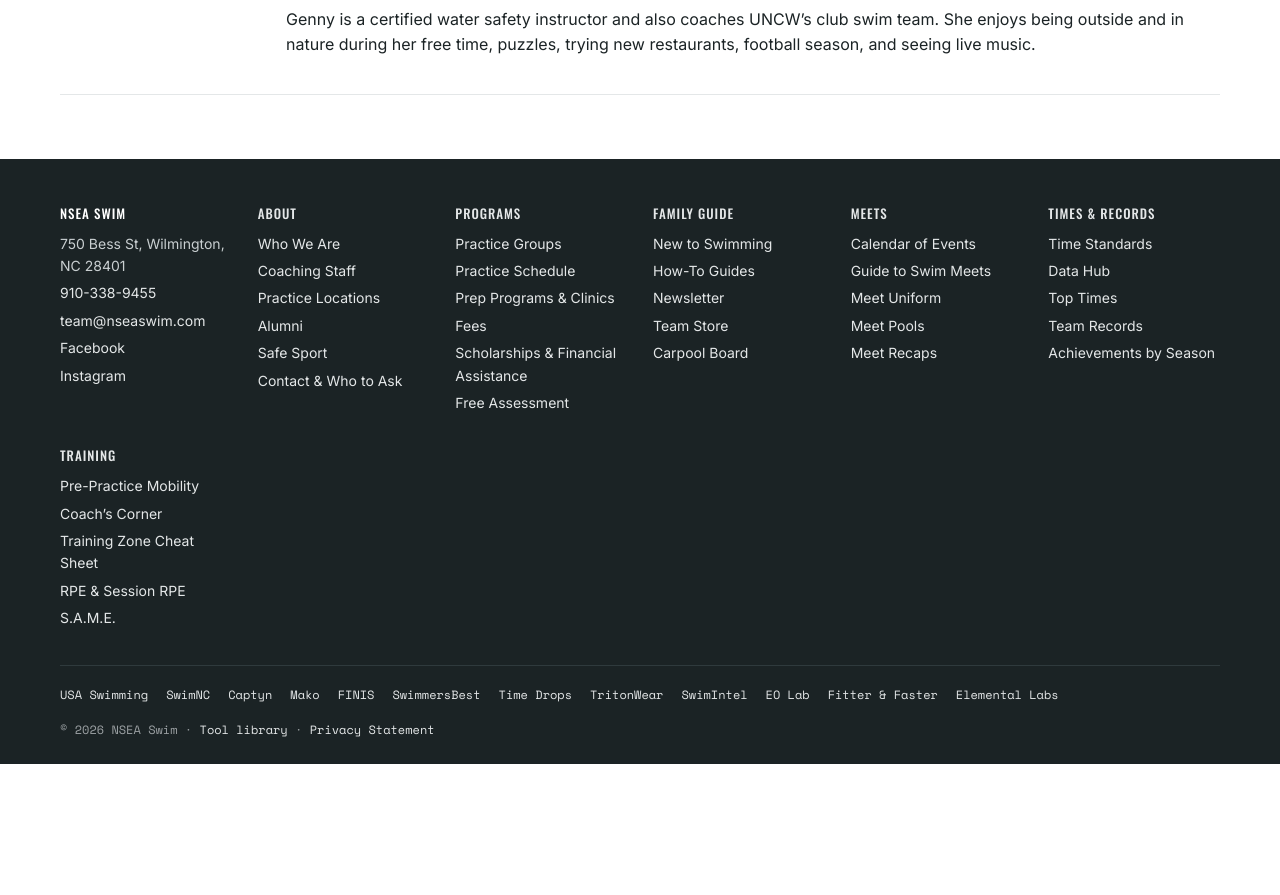
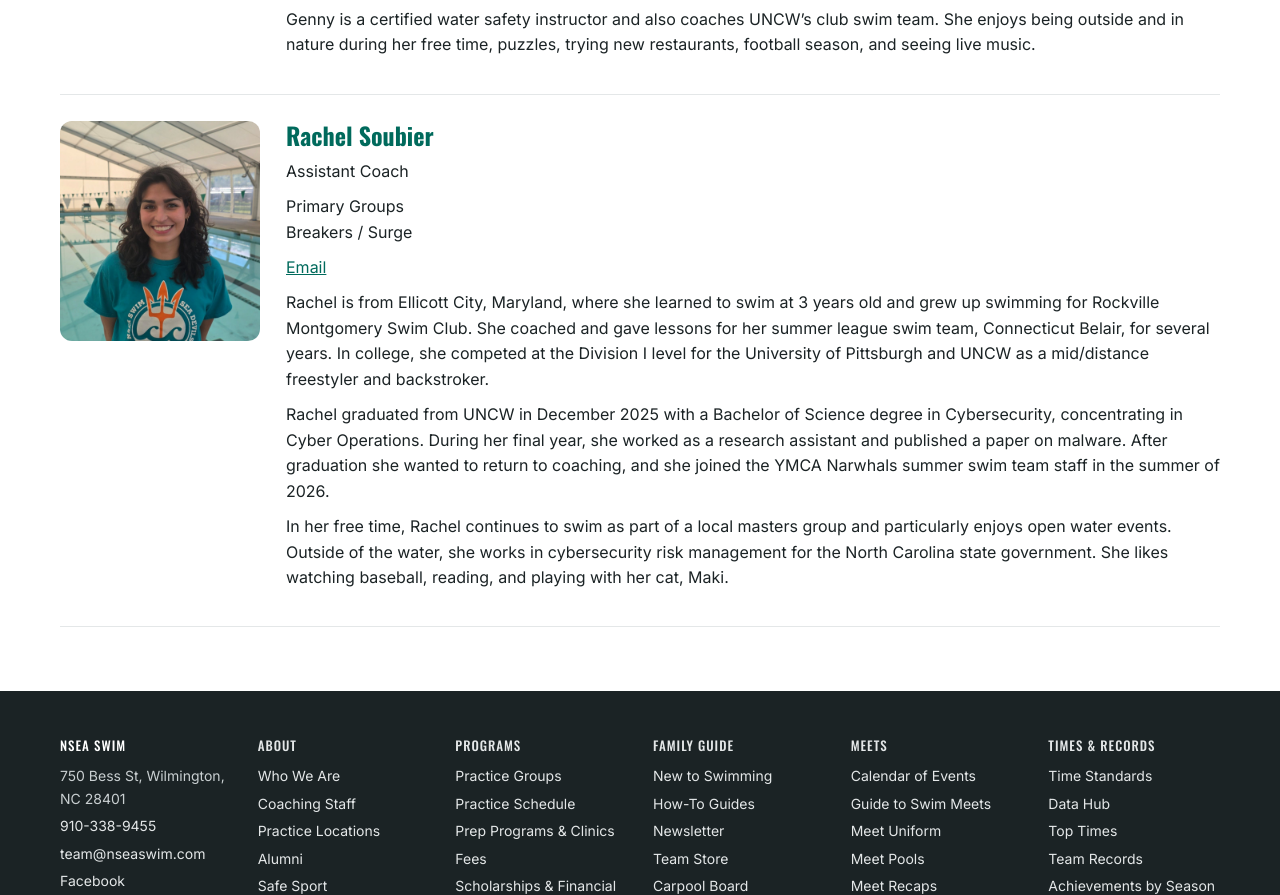
Before and after one commit to jpmerchant/nsea-site, an Astro site: page /about/coaching-staff in a window 1280 px wide. Shown: the part 2620-3515 px from the top of the page. Before the commit the page ends 3384 px from the top, so only its background shows below. Built offline with nearby package versions, Linux system fonts and the light colour scheme; Astro itself is replaced by a stand-in of ours.

Commit message:
Coaching Staff: add Coach Rachel Soubier
Adds Rachel's bio and headshot (Breakers / Surge) after Andy. Genny's card stays for now.

Co-Authored-By: Claude Opus 5.5 <noreply@anthropic.com>
Claude-Session: https://claude.ai/code/session_012kJFBchnXHPCYx3vKuuGjw

```diff
--- a/src/content/about/coaching-staff.md
+++ b/src/content/about/coaching-staff.md
@@ -105,3 +105,28 @@ Genny is a certified water safety instructor and also coaches UNCW’s club swim
 </div>
 
 </div>
+
+<div class="staff">
+
+<img src="/assets/cdn/img/rachel_hs.jpg" alt="Coach Rachel Soubier on the pool deck at Earl Jackson Pool" loading="lazy">
+
+<div>
+
+#### Rachel Soubier
+
+Assistant Coach
+
+Primary Groups
+Breakers / Surge
+
+[Email](mailto:rachel@nseaswim.com)
+
+Rachel is from Ellicott City, Maryland, where she learned to swim at 3 years old and grew up swimming for Rockville Montgomery Swim Club. She coached and gave lessons for her summer league swim team, Connecticut Belair, for several years. In college, she competed at the Division I level for the University of Pittsburgh and UNCW as a mid/distance freestyler and backstroker.
+
+Rachel graduated from UNCW in December 2025 with a Bachelor of Science degree in Cybersecurity, concentrating in Cyber Operations. During her final year, she worked as a research assistant and published a paper on malware. After graduation she wanted to return to coaching, and she joined the YMCA Narwhals summer swim team staff in the summer of 2026.
+
+In her free time, Rachel continues to swim as part of a local masters group and particularly enjoys open water events. Outside of the water, she works in cybersecurity risk management for the North Carolina state government. She likes watching baseball, reading, and playing with her cat, Maki.
+
+</div>
+
+</div>
```
Also changed, not shown: public/assets/cdn/img/rachel_hs.jpg (added).
